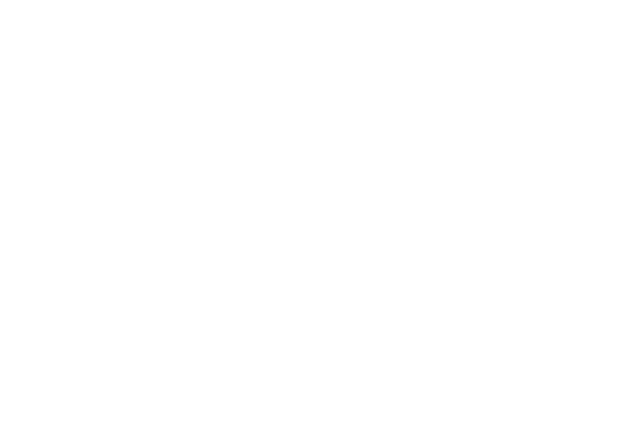
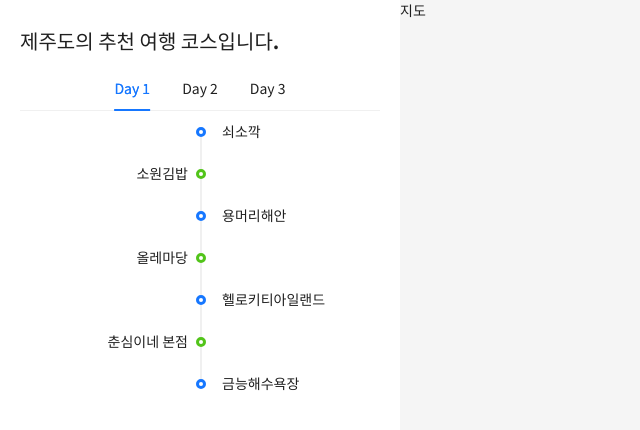
Before and after one commit to Inha-graduate-project/frontend, a React (Vite) app in the folder Inha-graduate-FE/: page /course in a window 1280 px wide. Before the commit this address had no page. Shown: the top 430 px of the page, without its empty margins (0-640 px from the left). Built offline with nearby package versions, Linux system fonts and the light colour scheme.

Commit message:
design: Apply sidebar top ui design in sidebar component

```diff
--- a/Inha-graduate-FE/src/App.tsx
+++ b/Inha-graduate-FE/src/App.tsx
@@ -1,10 +1,11 @@
 import { BrowserRouter, Route, Routes } from "react-router-dom";
-import { LandingPage } from "./pages";
+import { CoursePage, LandingPage } from "./pages";
 function App() {
   return (
     <BrowserRouter>
       <Routes>
         <Route path="/" element={<LandingPage />} />
+        <Route path="/course" element={<CoursePage />} />
       </Routes>
     </BrowserRouter>
   );
--- /dev/null
+++ b/Inha-graduate-FE/src/components/CourseSideBar/CourseSideBar.tsx
@@ -0,0 +1,55 @@
+import { Tabs, Timeline, Typography } from "antd";
+import { Container } from "./styles";
+export default function CourseSideBar() {
+  const { Title } = Typography;
+  const course = [
+    {
+      children: "쇠소깍",
+      address: "제주 서귀포시 쇠소깍로 104",
+    },
+    {
+      children: "소원김밥",
+      color: "green",
+      address: "제주 서귀포시 쇠소깍로 160",
+    },
+    {
+      children: "용머리해안",
+      address: "제주 서귀포시 안덕면 사계리",
+    },
+    {
+      children: "올레마당",
+      color: "green",
+      address: "제주 서귀포시 안덕면 사계남로 224",
+    },
+    {
+      children: "헬로키티아일랜드",
+      address: "제주 서귀포시 안덕면 한창로",
+    },
+    {
+      children: "춘심이네 본점",
+      color: "green",
+      address: "제주 서귀포시 안덕면 창천중앙로",
+    },
+    {
+      children: "금능해수욕장",
+      address: "제주 제주시 한림읍 금능리",
+    },
+  ];
+  return (
+    <Container width={400}>
+      <Title level={4}>제주도의 추천 여행 코스입니다.</Title>
+      <Tabs
+        defaultActiveKey="1"
+        centered
+        items={new Array(3).fill(null).map((_, i) => {
+          const id = String(i + 1);
+          return {
+            label: `Day ${id}`,
+            key: id,
+            children: <Timeline items={course} mode="alternate" />,
+          };
+        })}
+      />
+    </Container>
+  );
+}
--- /dev/null
+++ b/Inha-graduate-FE/src/components/CourseSideBar/index.ts
@@ -0,0 +1 @@
+export { default as CourseSideBar } from './CourseSideBar';
--- /dev/null
+++ b/Inha-graduate-FE/src/components/CourseSideBar/styles.ts
@@ -0,0 +1,8 @@
+import { Layout } from "antd";
+import styled from "styled-components";
+
+const { Sider } = Layout;
+export const Container = styled(Sider)`
+    background-color: #fff !important;
+    padding: 0 20px;
+`;
--- a/Inha-graduate-FE/src/components/index.ts
+++ b/Inha-graduate-FE/src/components/index.ts
@@ -6,3 +6,4 @@
 export * from './AccommodationCards';
 export * from './FoodCards';
 export * from './TransportationCards';
+export * from './CourseSideBar';
--- /dev/null
+++ b/Inha-graduate-FE/src/pages/CoursePage/CoursePage.tsx
@@ -0,0 +1,11 @@
+import { CourseSideBar } from "../../components";
+import { Block, Container } from "./styles";
+
+export default function CoursePage() {
+  return (
+    <Block>
+      <CourseSideBar />
+      <Container>지도</Container>
+    </Block>
+  );
+}
--- /dev/null
+++ b/Inha-graduate-FE/src/pages/CoursePage/index.ts
@@ -0,0 +1 @@
+export { default as CoursePage } from './CoursePage';
--- /dev/null
+++ b/Inha-graduate-FE/src/pages/CoursePage/styles.ts
@@ -0,0 +1,11 @@
+import { Layout } from "antd";
+import styled from "styled-components";
+const { Content } = Layout;
+
+export const Block = styled(Layout)`
+    width: 100vw;
+    display: flex;
+`;
+export const Container = styled(Content)`
+    height: 100vh;
+`;
--- a/Inha-graduate-FE/src/pages/LandingPage/LandingPage.tsx
+++ b/Inha-graduate-FE/src/pages/LandingPage/LandingPage.tsx
@@ -10,10 +10,12 @@
 import { Block, ContentBox, NextButton } from "./styles";
 import { useState } from "react";
 import { useTransition, animated } from "@react-spring/web";
+import { useNavigate } from "react-router-dom";
 
 export default function LandingPage() {
   const [page, setPage] = useState(0);
   const [steps, setSteps] = useState(0);
+  const navigate = useNavigate();
 
   const items = [
     () => page === 0 && <DestinationPicker />,
@@ -28,6 +30,9 @@
           setPage((page) => page + 1);
           if (steps === 0 || steps === 1) {
             setSteps((steps) => steps + 1);
+          }
+          if (page >= 5) {
+            navigate("/course");
           }
         }}
         type="primary"
--- a/Inha-graduate-FE/src/pages/index.ts
+++ b/Inha-graduate-FE/src/pages/index.ts
@@ -1 +1,2 @@
 export * from './LandingPage';
+export * from './CoursePage';
```
